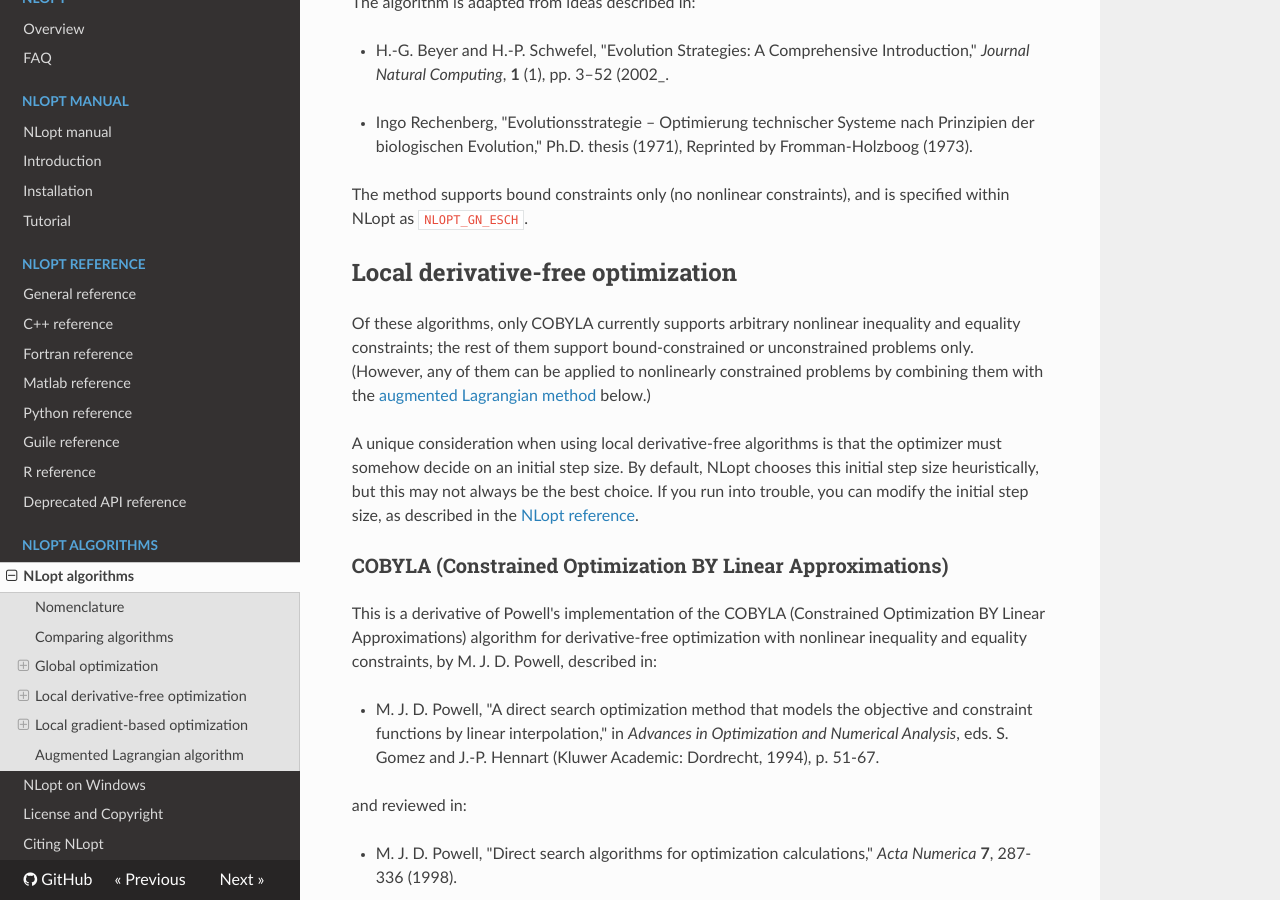
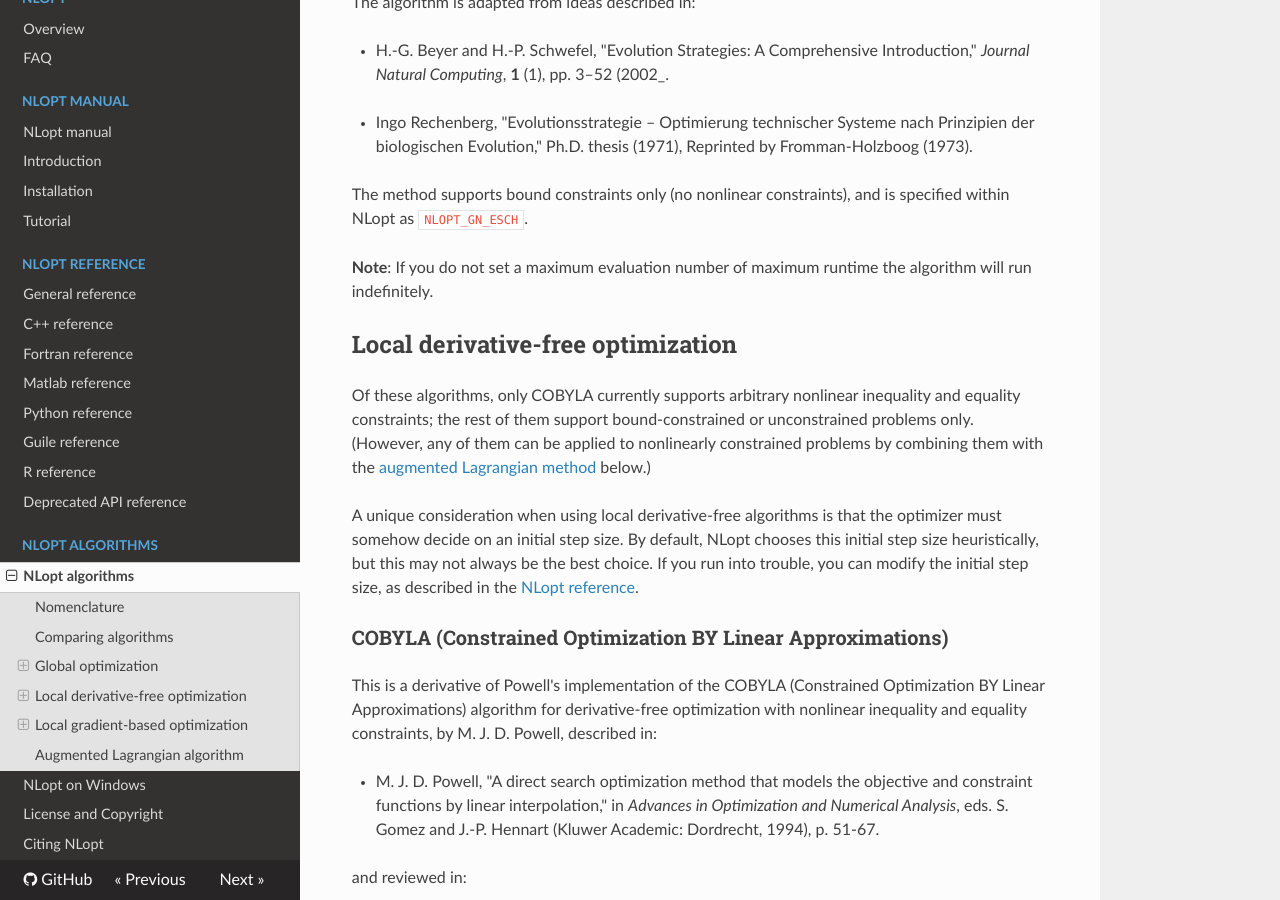
Before and after one commit to stevengj/nlopt, an MkDocs documentation site: the page built from doc/docs/NLopt_Algorithms.md, in a window 1280 px wide and 900 px high, scrolled down 7390 px. Built offline with MkDocs 1.6.1, drawn with Linux system fonts in a browser that asks for light colours; nearby versions of some CDN libraries.

Commit message:
Doc: Mention ESCH stopping criterion
Closes #505

```diff
--- a/doc/docs/NLopt_Algorithms.md
+++ b/doc/docs/NLopt_Algorithms.md
@@ -184,6 +184,8 @@ The algorithm is adapted from ideas described in:
 -   Ingo Rechenberg, "Evolutionsstrategie – Optimierung technischer Systeme nach Prinzipien der biologischen Evolution," Ph.D. thesis (1971), Reprinted by Fromman-Holzboog (1973).
 
 The method supports bound constraints only (no nonlinear constraints), and is specified within NLopt as `NLOPT_GN_ESCH`.
+
+**Note**: If you do not set a maximum evaluation number of maximum runtime the algorithm will run indefinitely.
 
 Local derivative-free optimization
 ----------------------------------
```
